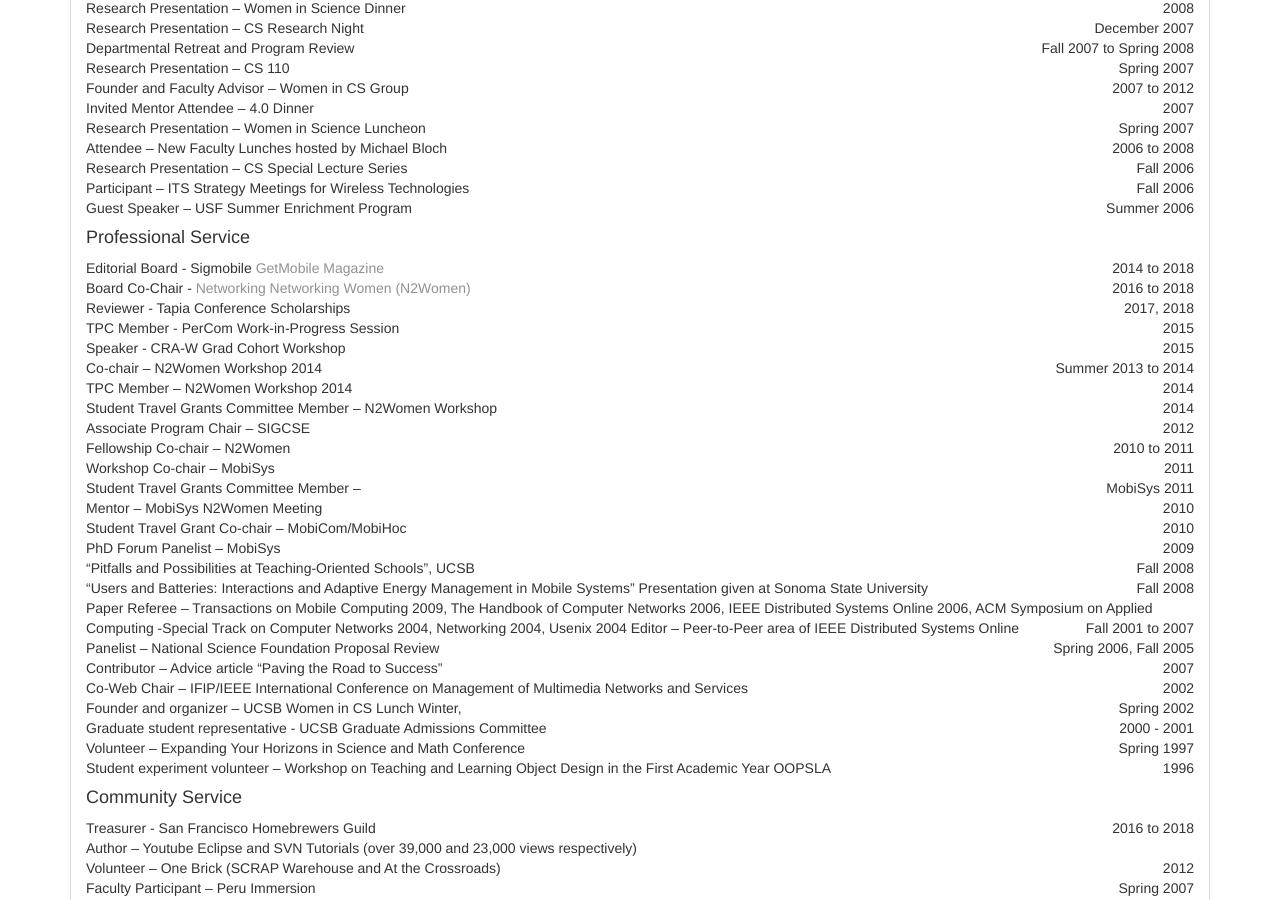
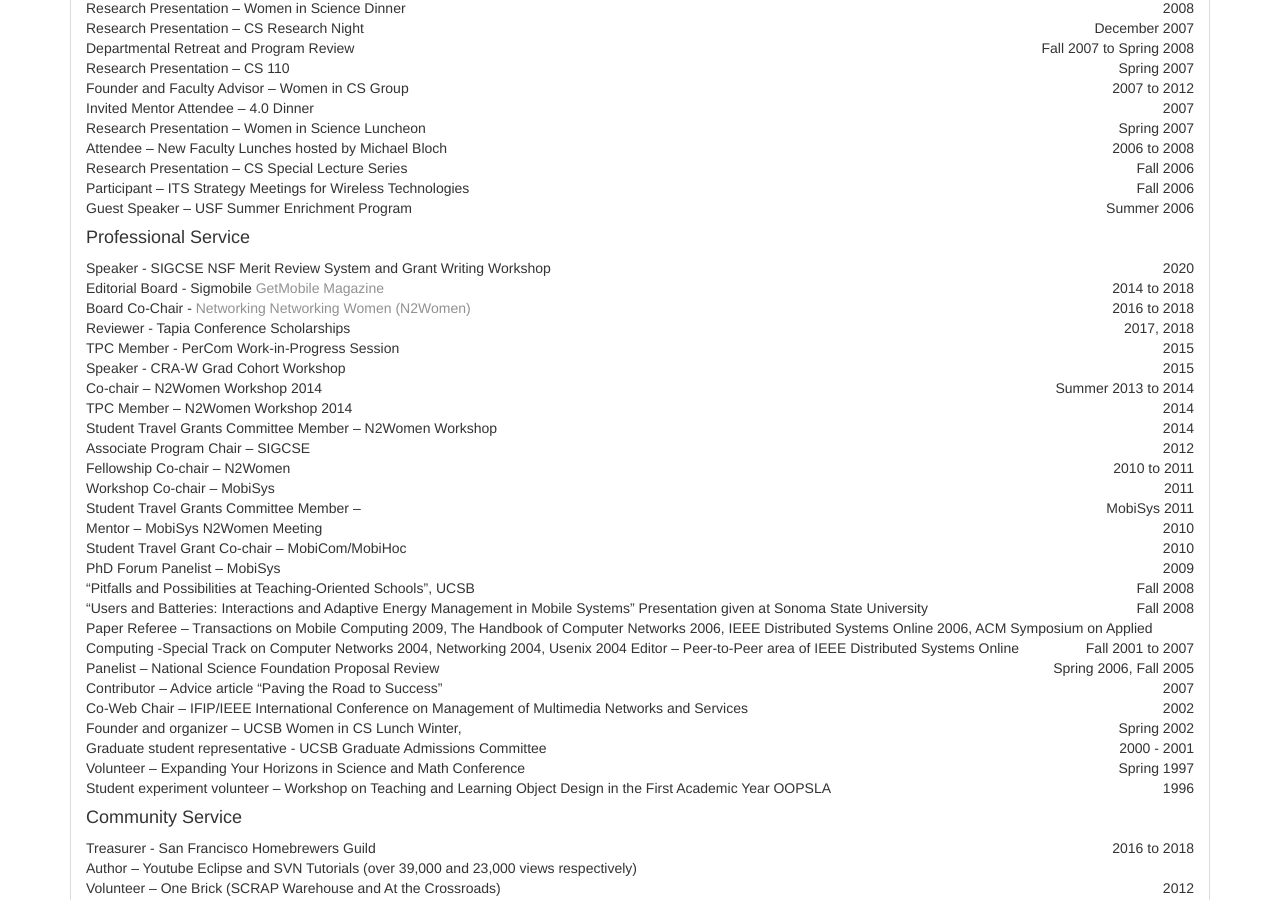
Before and after one commit to srollins/srollins.github.io, a Jekyll site: the page built from vita.html, in a window 1280 px wide and 900 px high, scrolled down 7258 px. Built offline with Jekyll 4.4.1, drawn with Linux system fonts in a browser that asks for light colours.

Commit message:
add sigcse workshop

```diff
--- a/vita.html
+++ b/vita.html
@@ -585,6 +585,7 @@ title: CV
 		Guest Speaker – USF Summer Enrichment Program <span style="float:right;">Summer 2006</span><br/>
 
 		<h4>Professional Service</h4>
+		Speaker - SIGCSE NSF Merit Review System and Grant Writing Workshop <span style="float:right;">2020</span><br/>
 		Editorial Board - Sigmobile <a href="https://www.sigmobile.org/pubs/getmobile/">GetMobile Magazine</a> <span style="float:right;">2014 to 2018</span><br/>
 		Board Co-Chair - <a href="http://n2women.comsoc.org/">Networking Networking Women (N2Women)</a> <span style="float:right;">2016 to 2018</span><br/>
 		Reviewer - Tapia Conference Scholarships <span style="float:right;">2017, 2018</span><br/>
```
